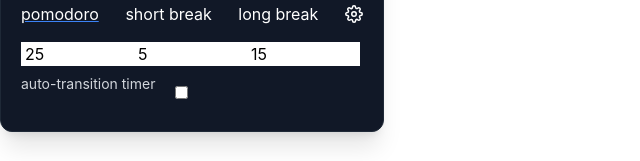
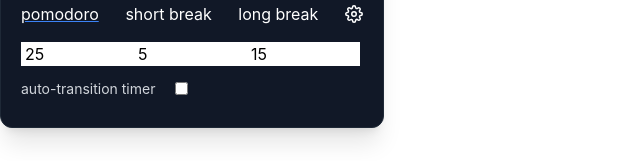
Before and after one commit to michvong/ghibli-pod, a React (Create React App) app: page /timer in a window 1280 px wide. Both pictures are taken after a click on the button 353 px from the left and 137 px from the top of the page. Shown: the part 123-284 px from the top of the page, without its empty margins (0-640 px from the left). Built offline with nearby package versions, Linux system fonts and the light colour scheme.

Commit message:
Fix element spacing

```diff
--- a/src/components/timer/Timer.js
+++ b/src/components/timer/Timer.js
@@ -355,7 +355,7 @@ export default function Timer() {
                     />
                 </div>
 
-                <div class="mt-2 flex justify-start">
+                <div class="mt-1 flex justify-start items-center">
                     <p class="mr-2 text-sm text-gray-300">auto-transition timer</p>
                     <Checkbox onClick={onAutoTransitionClick} color="blue" />
                 </div>
```
